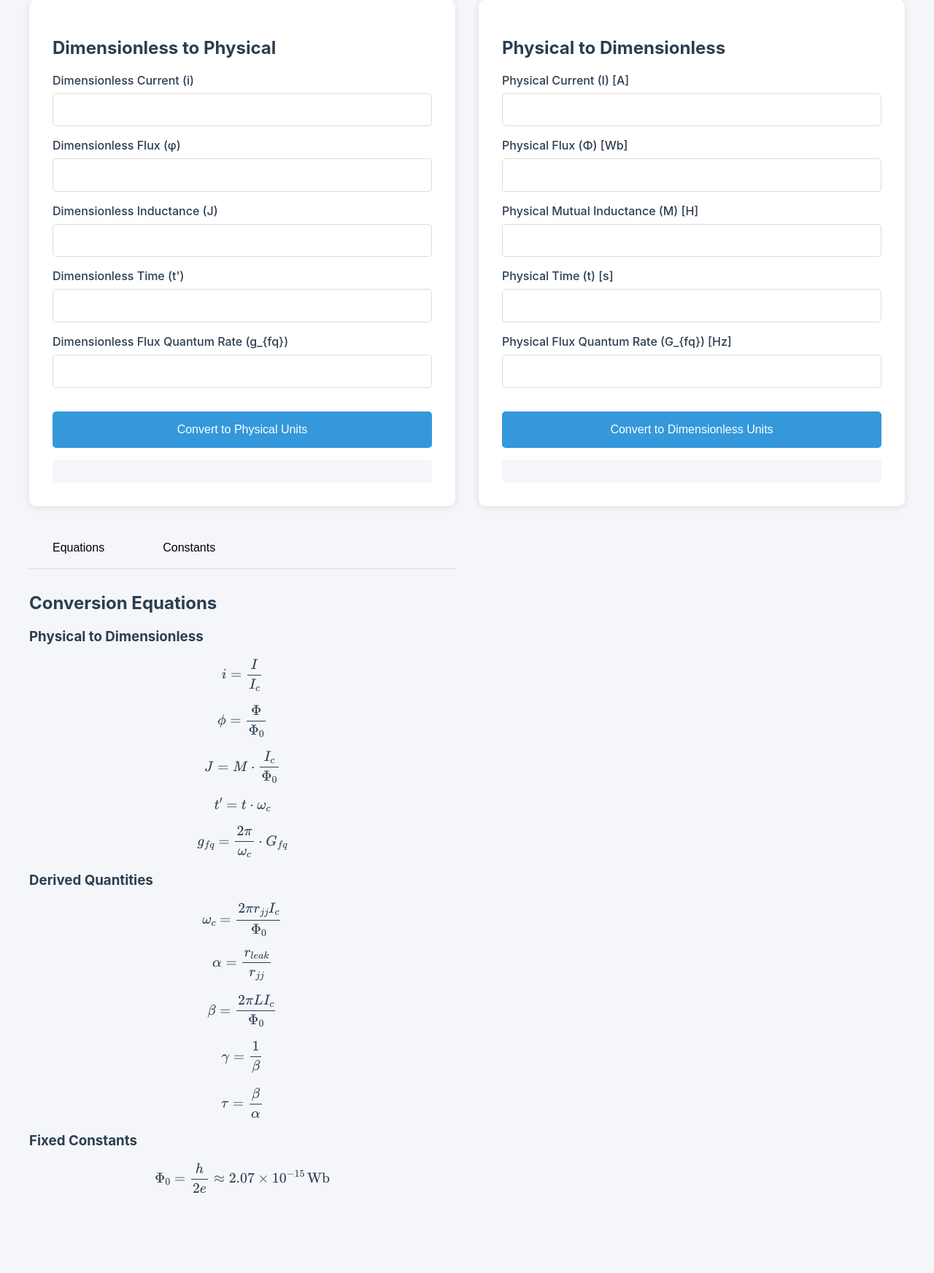
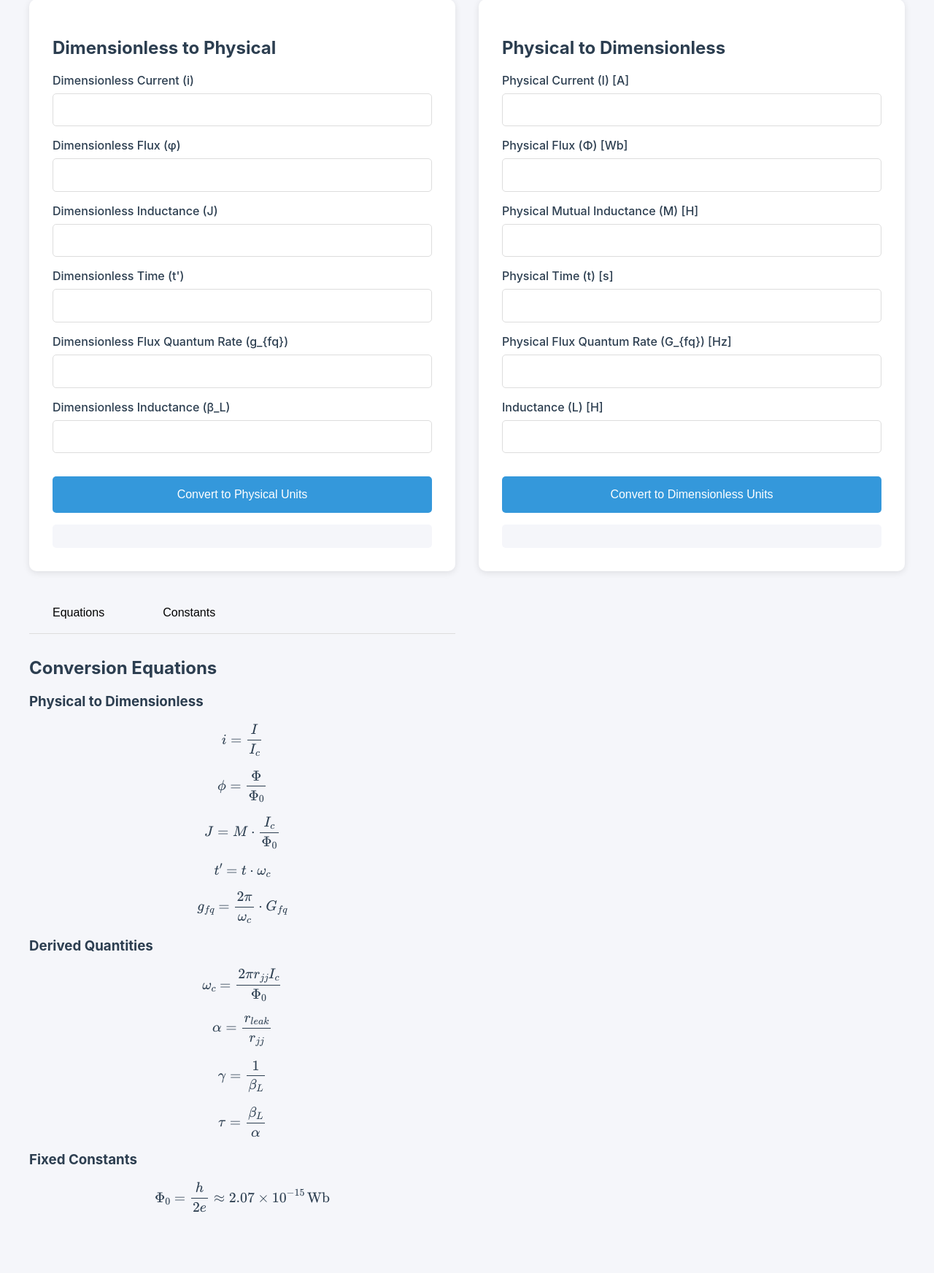
Before and after one commit to Matt-Cox1/soen_conversion_app, a Flask app: page / in a window 1280 px wide. Shown: the part 115-1860 px from the top of the page at 73% size. Before the commit the page ends 1751 px from the top, so only its background shows below. Run offline with Flask 3, Linux system fonts and the light colour scheme; data that the repository does not hold is empty.

Commit message:
Update index.html

```diff
--- a/templates/index.html
+++ b/templates/index.html
@@ -1,5 +1,4 @@
 <!-- templates/index.html -->
-
 
 <!DOCTYPE html>
 <html lang="en">
@@ -51,6 +50,10 @@
                     <label for="g_fq">Dimensionless Flux Quantum Rate (g_{fq})</label>
                     <input id="g_fq" type="number" step="any">
                 </div>
+                <div class="input-group">
+                    <label for="beta_L">Dimensionless Inductance (β_L)</label>
+                    <input id="beta_L" type="number" step="any">
+                </div>
                 <button onclick="convertToPhysical()" class="convert-physical-btn">Convert to Physical Units</button>
                 <div id="physicalResult" class="result"></div>
             </div>
@@ -78,6 +81,10 @@
                     <label for="G_fq">Physical Flux Quantum Rate (G_{fq}) [Hz]</label>
                     <input id="G_fq" type="number" step="any">
                 </div>
+                <div class="input-group">
+                    <label for="L">Inductance (L) [H]</label>
+                    <input id="L" type="number" step="any">
+                </div>
                 <button onclick="convertToDimensionless()" class="convert-dimensionless-btn">Convert to Dimensionless Units</button>
                 <div id="dimensionlessResult" class="result"></div>
             </div>
@@ -102,9 +109,8 @@
                         <h3>Derived Quantities</h3>
                         <p>\[\omega_c = \frac{2\pi r_{jj} I_c}{\Phi_0}\]</p>
                         <p>\[\alpha = \frac{r_{leak}}{r_{jj}}\]</p>
-                        <p>\[\beta = \frac{2\pi L I_c}{\Phi_0}\]</p>
-                        <p>\[\gamma = \frac{1}{\beta}\]</p>
-                        <p>\[\tau = \frac{\beta}{\alpha}\]</p>
+                        <p>\[\gamma = \frac{1}{\beta_L}\]</p>
+                        <p>\[\tau = \frac{\beta_L}{\alpha}\]</p>
 
                         <h3>Fixed Constants</h3>
                         <p>\[\Phi_0 = \frac{h}{2e} \approx 2.07 \times 10^{-15} \, \text{Wb}\]</p>
@@ -130,6 +136,14 @@
                             <label for="r_leak">Leak Resistance (r_{leak}) [Ω]</label>
                             <input id="r_leak" type="number" step="any" value="1.0">
                         </div>
+                        <div class="input-group">
+                            <label for="gamma_c">Proportionality Constant (γ_c) [F/A]</label>
+                            <input id="gamma_c" type="number" step="any" value="1.5e-9">
+                        </div>
+                        <div class="input-group">
+                            <label for="beta_c">Dimensionless Damping (β_c)</label>
+                            <input id="beta_c" type="number" step="any" value="1.0">
+                        </div>
 
                         <div class="derived-constants">
                             <h3>Derived Constants</h3>
@@ -138,9 +152,6 @@
                             </div>
                             <div class="constant-item">
                                 <span>α = </span><span id="alpha"></span>
-                            </div>
-                            <div class="constant-item">
-                                <span>β = </span><span id="beta"></span>
                             </div>
                             <div class="constant-item">
                                 <span>γ = </span><span id="gamma"></span>
```
